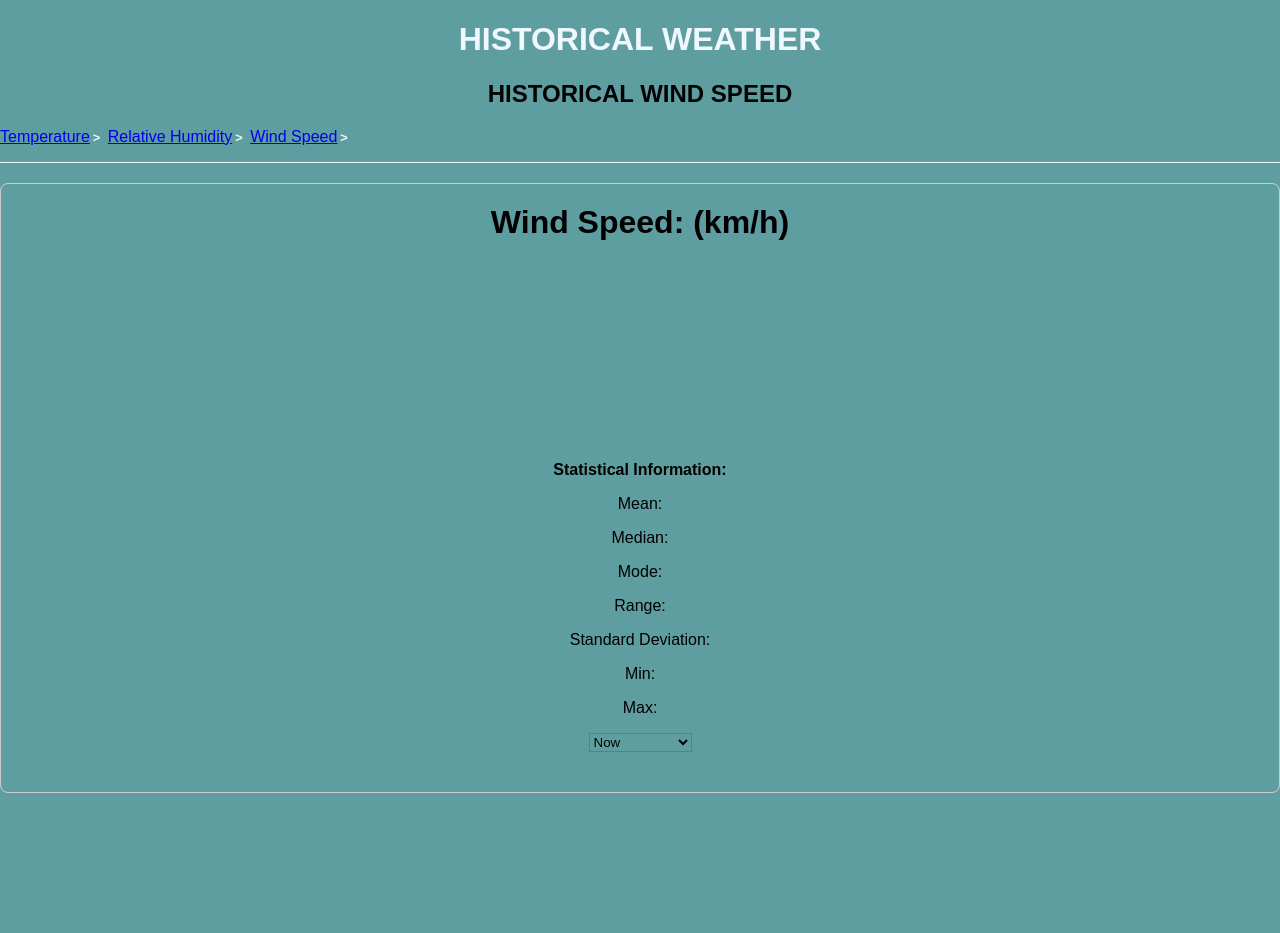
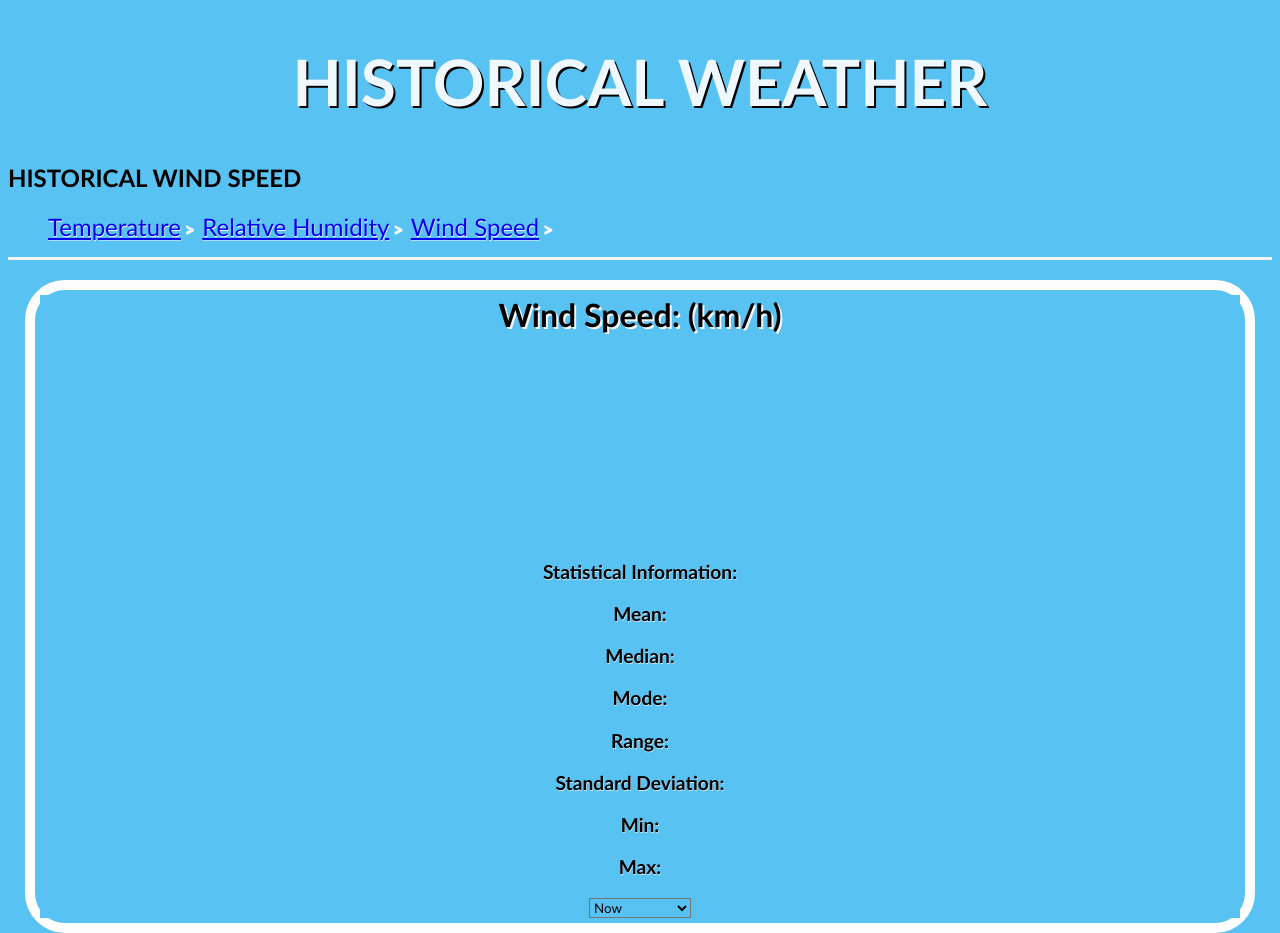
Before and after one commit to letrungngoc/choben, a plain HTML site: page view3.html in a window 1280 px wide. Before the commit the page ends 813 px from the top, so only its background shows below. Drawn offline with nearby package versions, Linux system fonts and the light colour scheme; no server answers.

Commit message:
Update styles.css

```diff
--- a/styles.css
+++ b/styles.css
@@ -1,28 +1,30 @@
 h1 {
     text-align: center;
     color: aliceblue;
+    text-shadow: 2px 2px black;
+    font-size: 400%;
 }
 
-h2 {
-    text-align: center;
+* {
+    background-color: rgb(88, 194, 243);
+    font-family: 'Gill Sans', 'Gill Sans MT', Calibri, 'Trebuchet MS', sans-serif;
 }
-* {
-    background-color: cadetblue;
-}
+
 nav {
-    border-bottom: 1px solid whitesmoke;
-
+    border-bottom: 3px solid whitesmoke;
   }
 
   .navigation ol {
     list-style-type: none;
-    padding-left: 0;
+    padding-left: 5;
     color: beige;
+    text-shadow: 0.5px 0.5px rgb(249, 249, 249);
   }
 
   .nav {
     display: inline-block;
-
+    font-size: x-large;
+    color: #0ae5e5;
   }
 
   .nav a::after {
@@ -37,64 +39,87 @@ nav {
 
 .weather-info {
     text-align: center;
+    margin: 20px auto;
+    max-width: 1200px;
+    padding: 5px;
+    border: 10px solid #fefdfd;
+    border-radius: 40px;
 }
 
 .weather-label {
     font-size: xx-large;
     font-weight: 700;
+    font-weight: bold;
+    text-shadow: 2px 2px whitesmoke;
+
 }
 
-body {
+/* body {
     font-family: Arial, sans-serif;
     margin: 0;
     padding: 0;
-}
+} */
 
-h1, h2 {
-    text-align: center;
-}
-
-.weather-info {
+/* .weather-info {
     margin: 20px auto;
     max-width: 1700px;
     padding: 20px;
     border: 1px solid #ccc;
     border-radius: 8px;
-}
+} */
 
-.weather-item {
-    margin-bottom: 20px;
-}
+/* .weather-item {
+    margin-bottom: 2px;
+} */
 
-.weather-label {
+.weather-chart {
     font-weight: bold;
+    font-size: xx-large;
+    text-shadow: 2px 2px whitesmoke;
+
 }
 
 .weather-values {
     display: flex;
     flex-wrap: wrap;
-    gap: 10px;
+    gap: 30px;
+    font-size: 30px;
+    align-items: center;
+
 }
 
-.weather-values div {
-    width: calc(50% - 5px); /* Two items per row */
-    padding: 10px;
-    border: 1px solid #ccc;
-    border-radius: 8px;
-}
-
-/* Style for each weather value */
-.weather-values div {
-    display: flex;
+ .weather-values div {
+    width: calc(6% - 20px);
+    padding: 16px;
+    border: 4px solid rgba(27, 125, 171, 0.772);
+    border-radius: 50px;
+    /* display: flex; */
     justify-content: space-between;
     align-items: center;
 }
 
+/* Style for each weather value */
+/* .weather-values div {
+    display: flex;
+    justify-content: space-between;
+    align-items: center;
+} */
+
 /* Random colors for weather values */
 .weather-values div:nth-child(odd) {
-    background-color: #f2f2f2;
+    background-color: #fdfdfd;
 }
 
 .weather-values div:nth-child(even) {
-    background-color: #eaeaea;
+    background-color: #eaeaead0;
 }
+
+.weather-statistics p{
+    font-size: larger;
+    text-shadow: 0.5px 0.5px rgba(245, 245, 245, 0.738);
+    font-weight: 600;
+}
+
+.weather-statistics .sta {
+    text-shadow: 2px 2px whitesmoke;
+}
```
